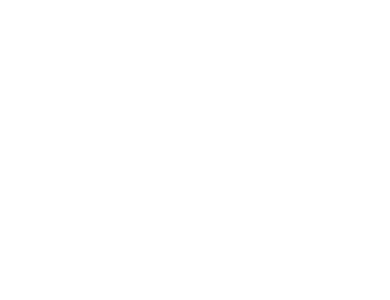
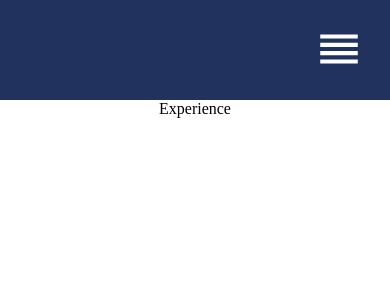
Before and after one commit to evansusu/react-personal-portfolio, a React (Create React App) app: page /experience in a window 390 px wide. Shown: the top 300 px of the page. Built offline with nearby package versions, Linux system fonts and the light colour scheme.

Commit message:
add responsive navbar

```diff
--- a/src/App.css
+++ b/src/App.css
@@ -2,37 +2,7 @@
   text-align: center;
 }
 
-.App-logo {
-  height: 40vmin;
-  pointer-events: none;
+body {
+  padding: 0;
+  margin: 0;
 }
-
-@media (prefers-reduced-motion: no-preference) {
-  .App-logo {
-    animation: App-logo-spin infinite 20s linear;
-  }
-}
-
-.App-header {
-  background-color: #282c34;
-  min-height: 100vh;
-  display: flex;
-  flex-direction: column;
-  align-items: center;
-  justify-content: center;
-  font-size: calc(10px + 2vmin);
-  color: white;
-}
-
-.App-link {
-  color: #61dafb;
-}
-
-@keyframes App-logo-spin {
-  from {
-    transform: rotate(0deg);
-  }
-  to {
-    transform: rotate(360deg);
-  }
-}
--- a/src/App.js
+++ b/src/App.js
@@ -1,7 +1,23 @@
 import "./App.css";
+import { BrowserRouter as Router, Routes, Route } from "react-router-dom";
+import Home from "./pages/Home";
+import Projects from "./pages/Projects";
+import Experience from "./pages/Experience";
+import Navbar from "./components/Navbar";
 
 function App() {
-  return <div className="App"></div>;
+  return (
+    <div className="App">
+      <Router>
+        <Navbar />
+        <Routes>
+          <Route path="/" element={<Home />} />
+          <Route path="/projects" element={<Projects />} />
+          <Route path="/experience" element={<Experience />} />
+        </Routes>
+      </Router>
+    </div>
+  );
 }
 
 export default App;
--- /dev/null
+++ b/src/components/Navbar.js
@@ -0,0 +1,34 @@
+import React, { useEffect, useState } from "react";
+import { Link, useLocation } from "react-router-dom";
+import "../styles/Navbar.css";
+import ReorderIcon from "@material-ui/icons/Reorder";
+
+function Navbar() {
+  const [expandNavbar, setExpandNavbar] = useState(false);
+
+  const location = useLocation();
+
+  useEffect(() => {
+    setExpandNavbar(false);
+  }, [location]);
+  return (
+    <div className="navbar" id={expandNavbar ? "open" : "close"}>
+      <div className="toggleButton">
+        <button
+          onClick={() => {
+            setExpandNavbar((prev) => !prev);
+          }}
+        >
+          <ReorderIcon />
+        </button>
+      </div>
+      <div className="links">
+        <Link to="/">Home</Link>
+        <Link to="/projects">Projects</Link>
+        <Link to="/experience">Experience</Link>
+      </div>
+    </div>
+  );
+}
+
+export default Navbar;
--- /dev/null
+++ b/src/pages/Experience.js
@@ -0,0 +1,7 @@
+import React from "react";
+
+function Experience() {
+  return <div>Experience</div>;
+}
+
+export default Experience;
--- /dev/null
+++ b/src/pages/Home.js
@@ -0,0 +1,7 @@
+import React from "react";
+
+function Home() {
+  return <div>Home</div>;
+}
+
+export default Home;
--- /dev/null
+++ b/src/pages/Projects.js
@@ -0,0 +1,7 @@
+import React from "react";
+
+function Projects() {
+  return <div>Projects</div>;
+}
+
+export default Projects;
--- /dev/null
+++ b/src/styles/Navbar.css
@@ -0,0 +1,88 @@
+.navbar {
+  width: 100%;
+  height: 100px;
+  background: #21325e;
+}
+
+.links {
+  width: 100%;
+  height: 100%;
+  display: flex;
+  align-items: center;
+  justify-content: center;
+  color: white;
+}
+
+.navbar a {
+  color: white;
+  text-decoration: none;
+  margin: 20px;
+  font-size: 25px;
+}
+
+.toggleButton {
+  width: 100%;
+  height: 100px;
+  display: flex;
+  align-items: center;
+  justify-content: flex-end;
+}
+
+.toggleButton svg {
+  font-size: 50px;
+}
+.toggleButton button {
+  margin-right: 20px;
+  background-color: transparent;
+  border: none;
+  color: white;
+  cursor: pointer;
+}
+
+#open {
+  height: 100vh;
+}
+
+#open .links {
+  flex-direction: column;
+  justify-content: flex-start;
+  margin-top: 100px;
+}
+
+#open a {
+  width: 100%;
+  text-align: center;
+}
+
+@media only screen and (max-width: 900px) {
+  .navbar a {
+    width: 70px;
+  }
+}
+
+@media only screen and (max-width: 600px) {
+  .toggleButton {
+    display: flex;
+  }
+  #close a {
+    display: none;
+  }
+}
+
+@media only screen and (min-width: 600px) {
+  .toggleButton {
+    display: none;
+  }
+
+  .hiddenLinks {
+    display: none;
+  }
+
+  #open {
+    height: 100px;
+  }
+
+  #open .links {
+    flex-direction: row;
+  }
+}
```
